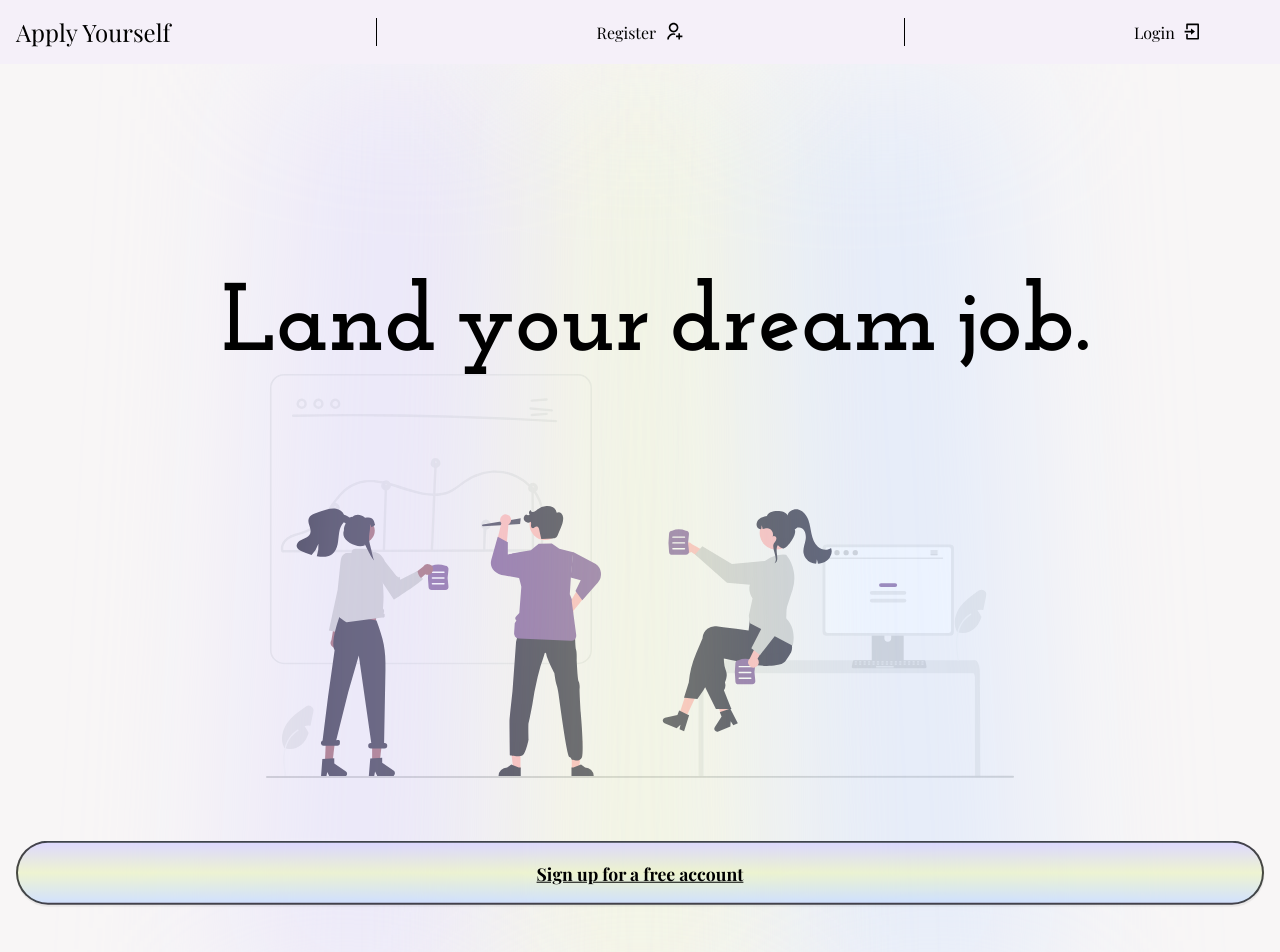
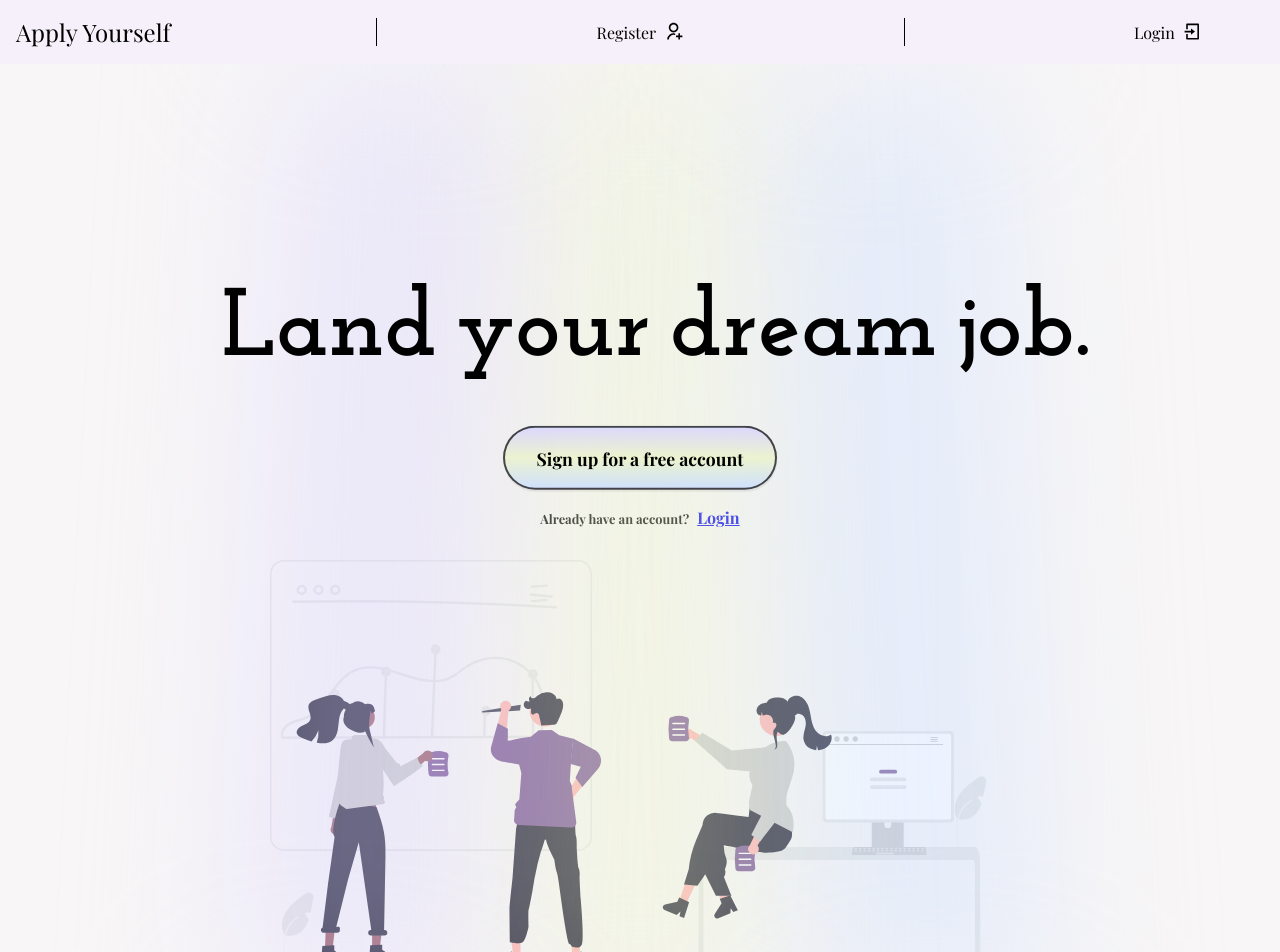
Before and after one commit to a-stepanian/apply-yourself-client, a React (Create React App) app: page / in a window 1280 px wide. Shown: the top 952 px of the page. Built offline with nearby package versions, Linux system fonts and the light colour scheme; no server answers; a web font is replaced by a local one.

Commit message:
add hero animations

```diff
--- a/src/pages/HeroPage.js
+++ b/src/pages/HeroPage.js
@@ -38,10 +38,24 @@ const HeroPage = () => {
         <span className="dot">b</span>
         <span className="dot">.</span>
       </h1>
-      <img src="hero.svg" alt="Happy employees collaborating at work." />
-      <Link to="/register" className="register">
-        Sign up for a free account
-      </Link>
+      <div className="register-wrapper">
+        <Link to="/register" className="register">
+          Sign up for a free account
+        </Link>
+      </div>
+      <div className="login-wrapper">
+        <p>
+          Already have an account?
+          <Link to="/login" className="login">
+            Login
+          </Link>
+        </p>
+      </div>
+      <img
+        className="svg"
+        src="hero.svg"
+        alt="Happy employees collaborating at work."
+      />
     </Wrapper>
   );
 };
@@ -55,7 +69,7 @@ const Wrapper = styled.main`
   justify-content: center;
   align-items: center;
   h1 {
-    margin-top: 5rem;
+    margin: 5rem 0 3rem;
     text-align: center;
   }
   .dot,
@@ -72,16 +86,21 @@ const Wrapper = styled.main`
   .space {
     display: inline;
   }
-  img {
+  .svg {
     width: 100%;
+    animation: fadeIn 5s;
   }
 
+  .register-wrapper {
+    animation: fadeIn 5s;
+  }
   .register {
+    text-decoration: none;
     position: relative;
     z-index: 1;
     width: 100%;
     height: 4rem;
-    margin: 4rem 0;
+    padding: 0 2rem;
     border: 2px solid rgba(0, 0, 0, 0.7);
     border-radius: 2rem;
     background: linear-gradient(
@@ -109,6 +128,30 @@ const Wrapper = styled.main`
       }
     }
   }
+  .login-wrapper {
+    margin-top: 1rem;
+    margin-bottom: 2rem;
+    animation: fadeIn 5s;
+    p {
+      font-size: 0.8rem;
+      font-weight: 900;
+    }
+    .login {
+      margin-left: 0.5rem;
+      font-size: 1rem;
+    }
+  }
+  @keyframes fadeIn {
+    0% {
+      opacity: 0;
+    }
+    25% {
+      opacity: 0;
+    }
+    100% {
+      opacity: 1;
+    }
+  }
 
   @media (min-width: 460px) {
     .dot {
@@ -121,7 +164,7 @@ const Wrapper = styled.main`
     .dot {
       font-size: 6rem;
     }
-    img {
+    .svg {
       width: 60%;
     }
   }
```
